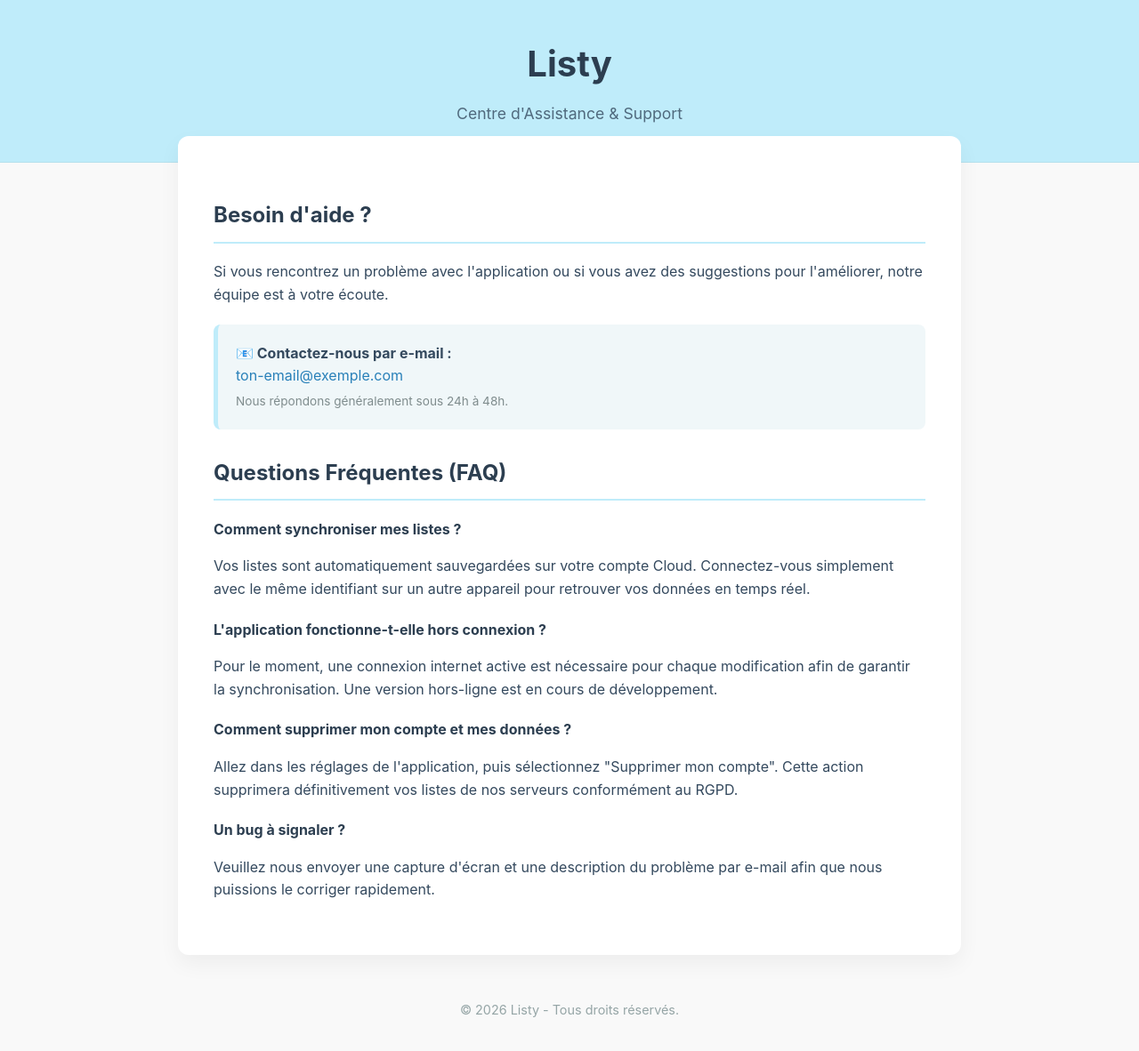
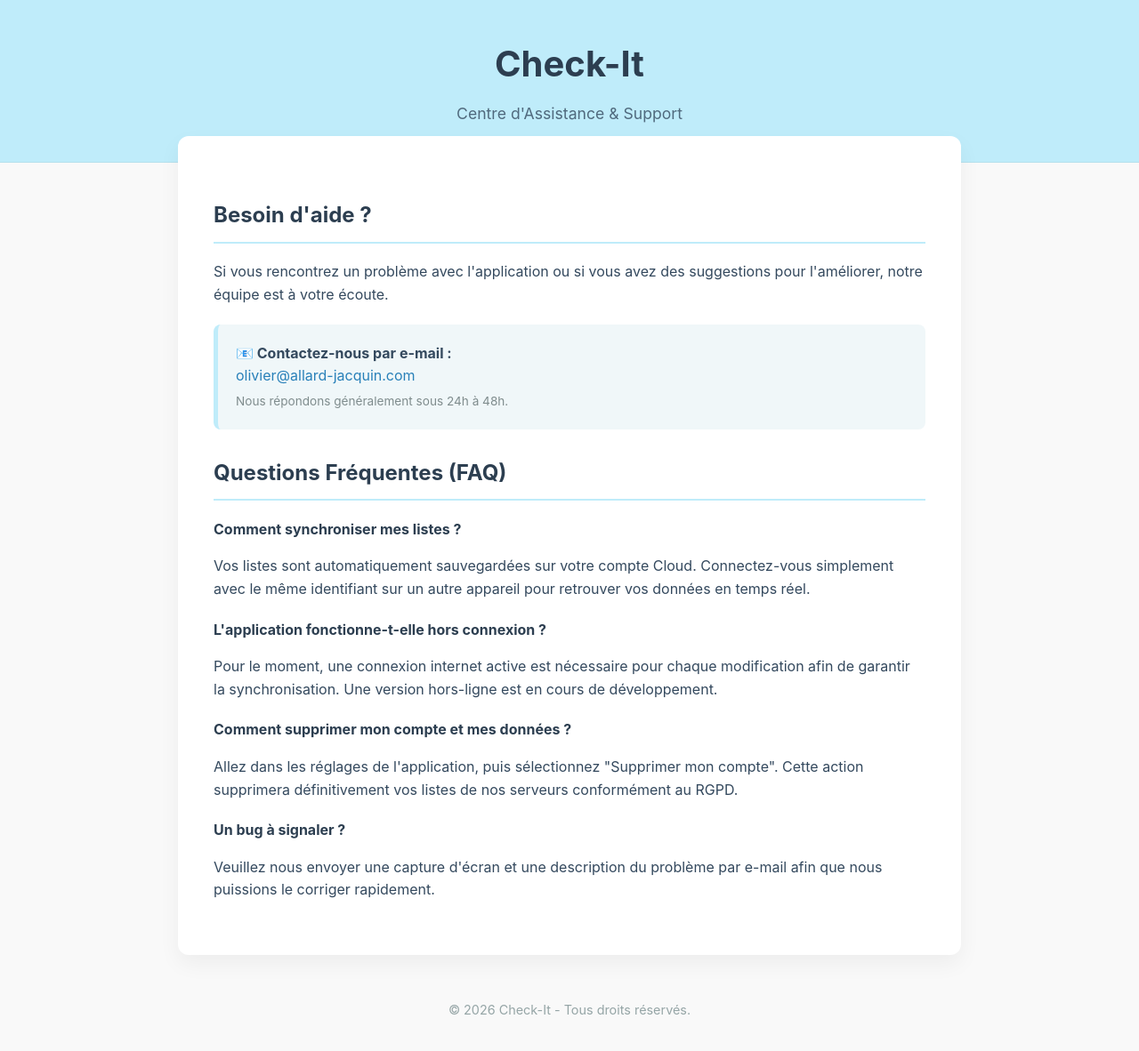
Before and after one commit to Olivier9925/Check-It, a plain HTML site: page docs/assist.html in a window 1280 px wide. Shown: the whole page at 89% size. Drawn offline with Linux system fonts and the light colour scheme.

Commit message:
Correction du titre et des références de contact dans la page d'assistance

```diff
--- a/docs/assist.html
+++ b/docs/assist.html
@@ -1,10 +1,9 @@
-
 <!DOCTYPE html>
 <html lang="fr">
 <head>
     <meta charset="UTF-8">
     <meta name="viewport" content="width=device-width, initial-scale=1.0">
-    <title>Assistance - Listy</title>
+    <title>Assistance - Check-It</title>
     <style>
         :root {
             --main-blue: #BFECFA;
@@ -103,7 +102,7 @@
 <body>
 
 <header>
-    <h1>Listy</h1>
+    <h1>Check-It</h1>
     <p>Centre d'Assistance & Support</p>
 </header>
 
@@ -113,7 +112,7 @@
 
     <div class="contact-card">
         <strong>📧 Contactez-nous par e-mail :</strong><br>
-        <a href="mailto:ton-email@exemple.com">ton-email@exemple.com</a>
+        <a href="mailto:olivier@allard-jacquin.com">olivier@allard-jacquin.com</a>
         <p style="margin: 5px 0 0; font-size: 0.85rem; color: #7f8c8d;">Nous répondons généralement sous 24h à 48h.</p>
     </div>
 
@@ -141,7 +140,7 @@
 </div>
 
 <div class="footer">
-    &copy; 2026 Listy - Tous droits réservés.
+    &copy; 2026 Check-It - Tous droits réservés.
 </div>
 
 </body>
```
